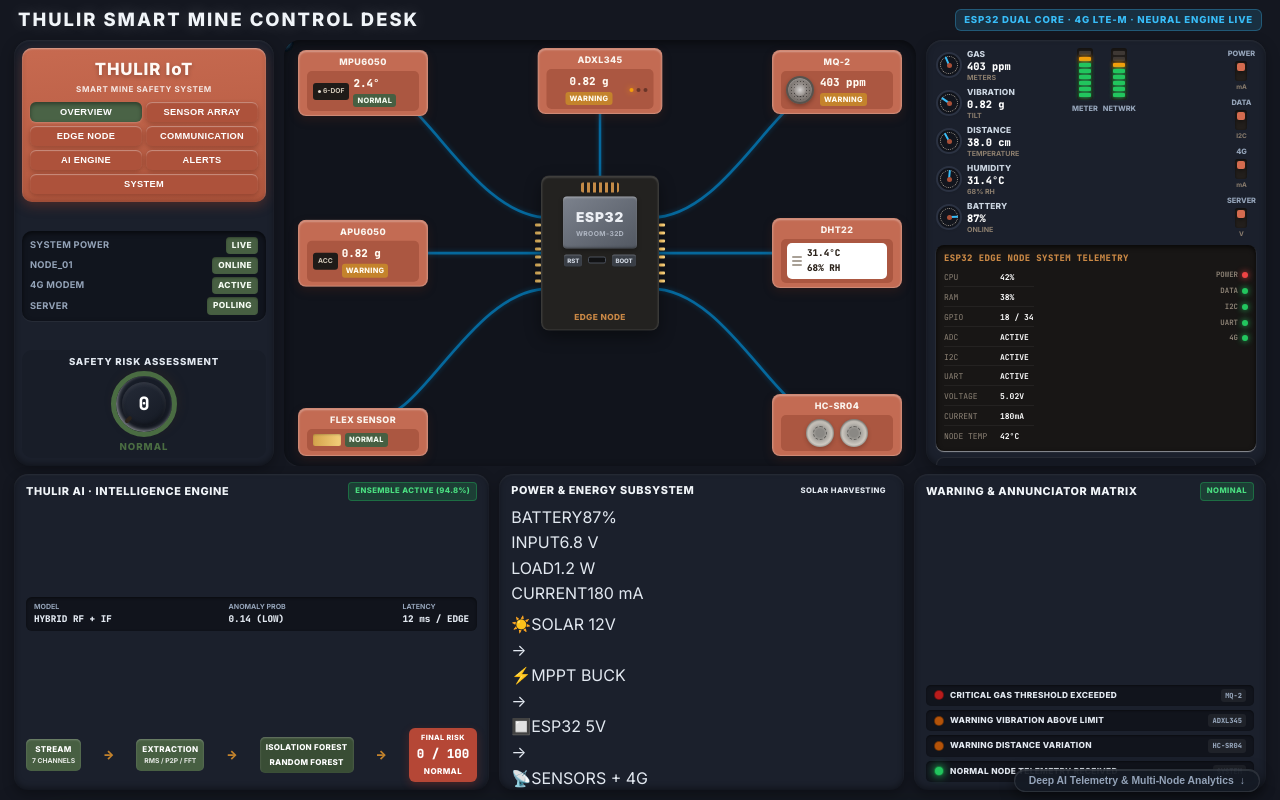
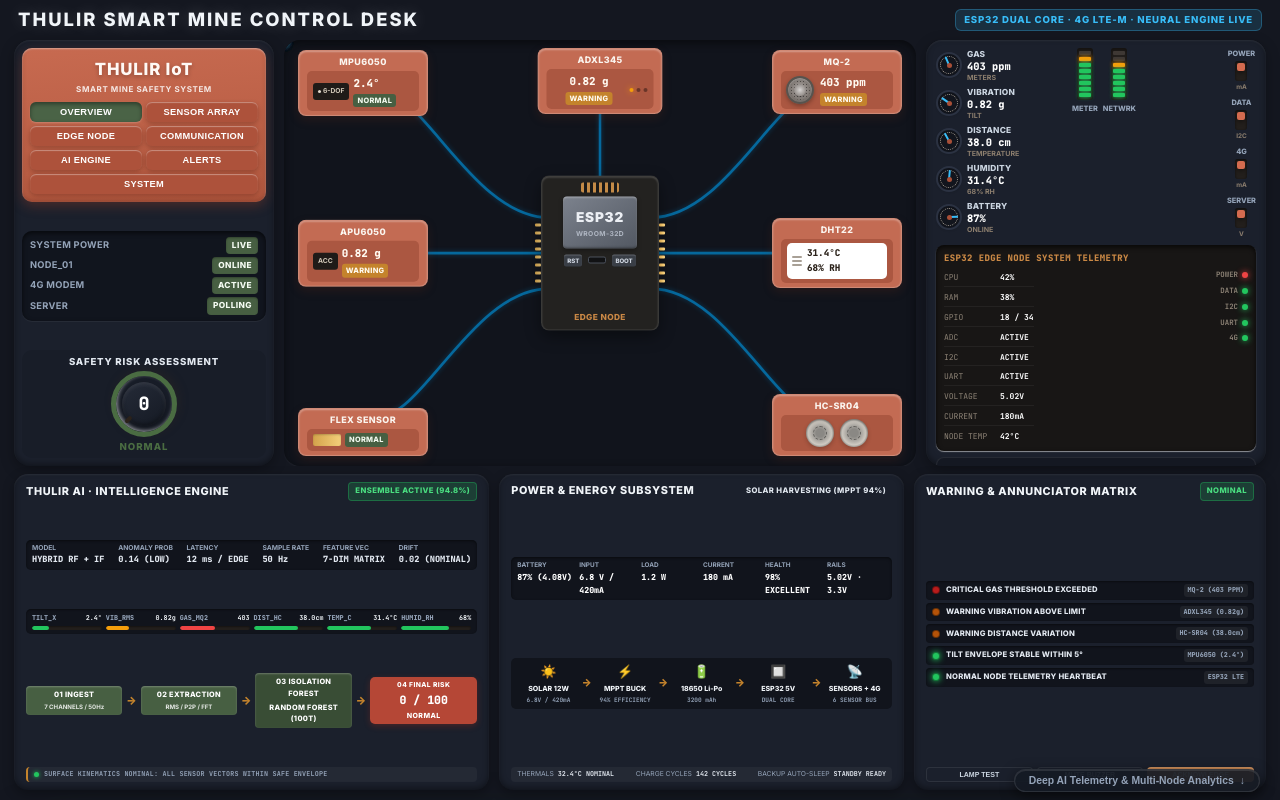
Before and after one commit to Rub26s21/THULIR, a React (Vite) app: page / in a window 1280 px wide. Shown: the top 800 px of the page. Built offline with nearby package versions, Linux system fonts and the light colour scheme; no server answers; the database is empty; a web font is replaced by a local one.

Commit message:
feat: enrich bottom engineering bays with 6-channel feature vector, diagnostic reasoning, power rails, and tactile annunciators

```diff
--- a/src/components/SmartMineControlDesk.tsx
+++ b/src/components/SmartMineControlDesk.tsx
@@ -620,11 +620,11 @@ export function SmartMineControlDesk({
       </div>
 
       {/* ════════════════════════════════════════════════════════
-          BOTTOM ROW: 3 Modular Engineering Bays
+          BOTTOM ROW: 3 Modular Engineering Bays (Rich & Fully Packed)
          ════════════════════════════════════════════════════════ */}
       <div className="desk-bottom-row">
 
-        {/* Bay 1: THULIR AI Decision Pipeline */}
+        {/* Bay 1: THULIR AI Decision Pipeline & Feature Vector */}
         <div className="desk-bottom-bay bay-ai">
           <div className="bay-header-row">
             <div className="bay-title">THULIR AI · INTELLIGENCE ENGINE</div>
@@ -644,32 +644,72 @@ export function SmartMineControlDesk({
               <span className="ai-stat-lbl">LATENCY</span>
               <strong className="ai-stat-val">12 ms / EDGE</strong>
             </div>
+            <div className="ai-stat-chip">
+              <span className="ai-stat-lbl">SAMPLE RATE</span>
+              <strong className="ai-stat-val">50 Hz</strong>
+            </div>
+            <div className="ai-stat-chip">
+              <span className="ai-stat-lbl">FEATURE VEC</span>
+              <strong className="ai-stat-val">7-DIM MATRIX</strong>
+            </div>
+            <div className="ai-stat-chip">
+              <span className="ai-stat-lbl">DRIFT</span>
+              <strong className="ai-stat-val">0.02 (NOMINAL)</strong>
+            </div>
+          </div>
+
+          {/* Real-time 7-Channel Feature Vector Bars */}
+          <div className="ai-feature-vector-strip">
+            <div className="feature-bar-item">
+              <div className="feature-bar-header"><span>TILT_X</span><strong>{tiltX.toFixed(1)}°</strong></div>
+              <div className="feature-bar-track"><div className="feature-bar-fill" style={{ width: `${Math.min(100, (Math.abs(tiltX) / 10) * 100)}%` }} /></div>
+            </div>
+            <div className="feature-bar-item">
+              <div className="feature-bar-header"><span>VIB_RMS</span><strong>{vibrationG.toFixed(2)}g</strong></div>
+              <div className="feature-bar-track"><div className="feature-bar-fill warning" style={{ width: `${Math.min(100, (vibrationG / 2.5) * 100)}%` }} /></div>
+            </div>
+            <div className="feature-bar-item">
+              <div className="feature-bar-header"><span>GAS_MQ2</span><strong>{gasPpm}</strong></div>
+              <div className="feature-bar-track"><div className="feature-bar-fill danger" style={{ width: `${Math.min(100, (gasPpm / 800) * 100)}%` }} /></div>
+            </div>
+            <div className="feature-bar-item">
+              <div className="feature-bar-header"><span>DIST_HC</span><strong>{distanceCm.toFixed(1)}cm</strong></div>
+              <div className="feature-bar-track"><div className="feature-bar-fill" style={{ width: `${Math.min(100, (distanceCm / 60) * 100)}%` }} /></div>
+            </div>
+            <div className="feature-bar-item">
+              <div className="feature-bar-header"><span>TEMP_C</span><strong>{tempC.toFixed(1)}°C</strong></div>
+              <div className="feature-bar-track"><div className="feature-bar-fill" style={{ width: `${Math.min(100, (tempC / 50) * 100)}%` }} /></div>
+            </div>
+            <div className="feature-bar-item">
+              <div className="feature-bar-header"><span>HUMID_RH</span><strong>{humidityRh}%</strong></div>
+              <div className="feature-bar-track"><div className="feature-bar-fill" style={{ width: `${Math.min(100, humidityRh)}%` }} /></div>
+            </div>
           </div>
 
           <div className="bay-ai-pipeline">
             <div className="pipeline-chip">
-              <span className="pipeline-chip-title">STREAM</span>
-              <span className="pipeline-chip-sub">7 CHANNELS</span>
+              <span className="pipeline-chip-title">01 INGEST</span>
+              <span className="pipeline-chip-sub">7 CHANNELS / 50Hz</span>
             </div>
 
             <div className="pipeline-arrow">→</div>
 
             <div className="pipeline-chip">
-              <span className="pipeline-chip-title">EXTRACTION</span>
+              <span className="pipeline-chip-title">02 EXTRACTION</span>
               <span className="pipeline-chip-sub">RMS / P2P / FFT</span>
             </div>
 
             <div className="pipeline-arrow">→</div>
 
             <div className="pipeline-chip dual">
-              <span className="pipeline-chip-title">ISOLATION FOREST</span>
-              <span className="pipeline-chip-title">RANDOM FOREST</span>
+              <span className="pipeline-chip-title">03 ISOLATION FOREST</span>
+              <span className="pipeline-chip-title">RANDOM FOREST (100T)</span>
             </div>
 
             <div className="pipeline-arrow">→</div>
 
             <div className="pipeline-result-box">
-              <div className="result-label">FINAL RISK</div>
+              <div className="result-label">04 FINAL RISK</div>
               <div className={`result-score ${riskLevel.toLowerCase()}`}>
                 {riskScore} / 100
               </div>
@@ -678,23 +718,32 @@ export function SmartMineControlDesk({
               </div>
             </div>
           </div>
+
+          <div className="ai-diagnostic-strip">
+            <span className="diag-dot" />
+            <span className="diag-text">
+              {riskScore > 50
+                ? 'SUBSIDENCE PATTERN DETECTED: ADXL345 RMS + HC-SR04 DISPLACEMENT RATE EXCEEDED THRESHOLD'
+                : 'SURFACE KINEMATICS NOMINAL: ALL SENSOR VECTORS WITHIN SAFE ENVELOPE'}
+            </span>
+          </div>
         </div>
 
         {/* Bay 2: Power & Energy Subsystem */}
         <div className="desk-bottom-bay bay-power">
           <div className="bay-header-row">
             <div className="bay-title">POWER & ENERGY SUBSYSTEM</div>
-            <span className="bay-status-badge solar-active">SOLAR HARVESTING</span>
+            <span className="bay-status-badge solar-active">SOLAR HARVESTING (MPPT 94%)</span>
           </div>
 
           <div className="power-metrics-strip">
             <div className="power-metric-box">
               <span className="metric-lbl">BATTERY</span>
-              <span className="metric-val">{batteryPct}%</span>
+              <span className="metric-val">{batteryPct}% (4.08V)</span>
             </div>
             <div className="power-metric-box">
               <span className="metric-lbl">INPUT</span>
-              <span className="metric-val">6.8 V</span>
+              <span className="metric-val">6.8 V / 420mA</span>
             </div>
             <div className="power-metric-box">
               <span className="metric-lbl">LOAD</span>
@@ -704,28 +753,52 @@ export function SmartMineControlDesk({
               <span className="metric-lbl">CURRENT</span>
               <span className="metric-val">180 mA</span>
             </div>
+            <div className="power-metric-box">
+              <span className="metric-lbl">HEALTH</span>
+              <span className="metric-val">98% EXCELLENT</span>
+            </div>
+            <div className="power-metric-box">
+              <span className="metric-lbl">RAILS</span>
+              <span className="metric-val">5.02V · 3.3V</span>
+            </div>
           </div>
 
           <div className="power-flow-schematic">
             <div className="flow-step">
               <span className="flow-icon">☀️</span>
-              <span className="flow-text">SOLAR 12V</span>
+              <span className="flow-text">SOLAR 12W</span>
+              <span className="flow-sub">6.8V / 420mA</span>
             </div>
             <div className="flow-arrow">→</div>
             <div className="flow-step">
               <span className="flow-icon">⚡</span>
               <span className="flow-text">MPPT BUCK</span>
+              <span className="flow-sub">94% EFFICIENCY</span>
+            </div>
+            <div className="flow-arrow">→</div>
+            <div className="flow-step">
+              <span className="flow-icon">🔋</span>
+              <span className="flow-text">18650 Li-Po</span>
+              <span className="flow-sub">3200 mAh</span>
             </div>
             <div className="flow-arrow">→</div>
             <div className="flow-step highlight">
               <span className="flow-icon">🔲</span>
               <span className="flow-text">ESP32 5V</span>
+              <span className="flow-sub">DUAL CORE</span>
             </div>
             <div className="flow-arrow">→</div>
             <div className="flow-step">
               <span className="flow-icon">📡</span>
               <span className="flow-text">SENSORS + 4G</span>
+              <span className="flow-sub">6 SENSOR BUS</span>
             </div>
+          </div>
+
+          <div className="power-substatus-bar">
+            <div className="power-sub-item"><span>THERMALS</span> <strong>32.4°C NOMINAL</strong></div>
+            <div className="power-sub-item"><span>CHARGE CYCLES</span> <strong>142 CYCLES</strong></div>
+            <div className="power-sub-item"><span>BACKUP AUTO-SLEEP</span> <strong>STANDBY READY</strong></div>
           </div>
         </div>
 
@@ -734,7 +807,7 @@ export function SmartMineControlDesk({
           <div className="bay-header-row">
             <div className="bay-title">WARNING & ANNUNCIATOR MATRIX</div>
             <span className={`bay-status-badge ${isGasWarning || isVibWarning ? 'active-amber' : 'active-green'}`}>
-              {isGasWarning || isVibWarning ? 'ACTIVE ALERTS' : 'NOMINAL'}
+              {isGasWarning || isVibWarning ? 'MASTER CAUTION' : 'NOMINAL'}
             </span>
           </div>
 
@@ -742,26 +815,54 @@ export function SmartMineControlDesk({
             <div className={`annunciator-row ${isGasWarning ? 'active-critical' : ''}`}>
               <span className={`pilot-jewel red ${isGasWarning ? 'flash' : ''}`} />
               <span className="annunciator-text">CRITICAL GAS THRESHOLD EXCEEDED</span>
-              <span className="annunciator-tag">MQ-2</span>
+              <span className="annunciator-tag">MQ-2 ({gasPpm} PPM)</span>
             </div>
 
             <div className={`annunciator-row ${isVibWarning ? 'active-warning' : ''}`}>
               <span className={`pilot-jewel amber ${isVibWarning ? 'glow' : ''}`} />
               <span className="annunciator-text">WARNING VIBRATION ABOVE LIMIT</span>
-              <span className="annunciator-tag">ADXL345</span>
+              <span className="annunciator-tag">ADXL345 ({vibrationG.toFixed(2)}g)</span>
             </div>
 
             <div className={`annunciator-row ${isDistWarning ? 'active-warning' : ''}`}>
               <span className={`pilot-jewel amber ${isDistWarning ? 'glow' : ''}`} />
               <span className="annunciator-text">WARNING DISTANCE VARIATION</span>
-              <span className="annunciator-tag">HC-SR04</span>
+              <span className="annunciator-tag">HC-SR04 ({distanceCm.toFixed(1)}cm)</span>
+            </div>
+
+            <div className="annunciator-row active-normal">
+              <span className="pilot-jewel green glow" />
+              <span className="annunciator-text">TILT ENVELOPE STABLE WITHIN 5°</span>
+              <span className="annunciator-tag">MPU6050 ({tiltX.toFixed(1)}°)</span>
             </div>
 
             <div className={`annunciator-row ${isNormalTelemetry ? 'active-normal' : ''}`}>
               <span className={`pilot-jewel green ${isNormalTelemetry ? 'glow' : ''}`} />
-              <span className="annunciator-text">NORMAL NODE TELEMETRY RECEIVED</span>
-              <span className="annunciator-tag">SYSTEM</span>
+              <span className="annunciator-text">NORMAL NODE TELEMETRY HEARTBEAT</span>
+              <span className="annunciator-tag">ESP32 LTE</span>
             </div>
+          </div>
+
+          {/* Tactile Annunciator Buttons */}
+          <div className="annunciator-actions-bar">
+            <button
+              className="annunciator-btn"
+              onClick={() => playHapticClick(750, 0.05)}
+            >
+              LAMP TEST
+            </button>
+            <button
+              className="annunciator-btn"
+              onClick={() => playHapticClick(500, 0.04)}
+            >
+              MUTE BUZZER
+            </button>
+            <button
+              className="annunciator-btn highlight"
+              onClick={() => playHapticClick(900, 0.06)}
+            >
+              ACKNOWLEDGE
+            </button>
           </div>
         </div>
 
--- a/src/desk.css
+++ b/src/desk.css
@@ -1487,10 +1487,10 @@
 /* Bay 1: AI Decision Pipeline & Intelligence */
 .ai-stats-bar {
   display: flex;
-  gap: 6px;
+  gap: 4px;
   background: #cbbfaf;
-  padding: 4px 8px;
-  border-radius: 6px;
+  padding: 3px 6px;
+  border-radius: 5px;
   box-shadow: inset 0 1px 3px rgba(0,0,0,0.12);
   justify-content: space-between;
 }
@@ -1507,7 +1507,7 @@
 }
 
 .ai-stat-lbl {
-  font-size: 0.44rem;
+  font-size: 0.42rem;
   font-weight: 700;
   color: #5c4e3f;
 }
@@ -1518,7 +1518,7 @@
 }
 
 .ai-stat-val {
-  font-size: 0.58rem;
+  font-size: 0.54rem;
   font-weight: 800;
   font-family: 'JetBrains Mono', monospace;
   color: #2b221a;
@@ -1533,38 +1533,112 @@
   color: #e2e8f0;
 }
 
+/* Feature Vector Strip */
+.ai-feature-vector-strip {
+  display: grid;
+  grid-template-columns: repeat(6, 1fr);
+  gap: 4px;
+  background: #cbbfaf;
+  padding: 4px 6px;
+  border-radius: 5px;
+  box-shadow: inset 0 1px 2px rgba(0,0,0,0.1);
+}
+
+[data-theme="dark-apple"] .ai-feature-vector-strip,
+[data-theme="dark-space"] .ai-feature-vector-strip {
+  background: #11141c;
+  box-shadow: inset 0 1px 2px rgba(0,0,0,0.4);
+}
+
+.feature-bar-item {
+  display: flex;
+  flex-direction: column;
+  gap: 2px;
+}
+
+.feature-bar-header {
+  display: flex;
+  justify-content: space-between;
+  align-items: center;
+  font-size: 0.42rem;
+  font-family: 'JetBrains Mono', monospace;
+  font-weight: 800;
+}
+
+.feature-bar-header span {
+  color: #5c4e3f;
+}
+
+[data-theme="dark-apple"] .feature-bar-header span,
+[data-theme="dark-space"] .feature-bar-header span {
+  color: #94a3b8;
+}
+
+.feature-bar-header strong {
+  color: #2b221a;
+}
+
+[data-theme="dark-apple"] .feature-bar-header strong,
+[data-theme="dark-space"] .feature-bar-header strong {
+  color: #f1f5f9;
+}
+
+.feature-bar-track {
+  height: 4px;
+  background: #231f1c;
+  border-radius: 2px;
+  overflow: hidden;
+  box-shadow: inset 0 1px 2px rgba(0,0,0,0.4);
+}
+
+.feature-bar-fill {
+  height: 100%;
+  background: #22c55e;
+  border-radius: 2px;
+  transition: width 0.3s ease;
+}
+
+.feature-bar-fill.warning {
+  background: #f59e0b;
+}
+
+.feature-bar-fill.danger {
+  background: #ef4444;
+}
+
 .bay-ai-pipeline {
   display: flex;
   align-items: center;
   justify-content: space-between;
-  gap: 4px;
+  gap: 3px;
 }
 
 .pipeline-chip {
   background: #475f42;
   color: #ffffff;
-  padding: 4px 6px;
-  border-radius: 5px;
+  padding: 3px 5px;
+  border-radius: 4px;
   text-align: center;
   box-shadow: inset 0 1px 2px rgba(255,255,255,0.25);
   display: flex;
   flex-direction: column;
   gap: 1px;
+  flex: 1;
 }
 
 .pipeline-chip.dual {
-  gap: 3px;
+  gap: 2px;
   background: #394d35;
 }
 
 .pipeline-chip-title {
-  font-size: 0.5rem;
+  font-size: 0.46rem;
   font-weight: 800;
   letter-spacing: 0.3px;
 }
 
 .pipeline-chip-sub {
-  font-size: 0.42rem;
+  font-size: 0.38rem;
   font-weight: 700;
   opacity: 0.85;
 }
@@ -1572,166 +1646,221 @@
 .pipeline-arrow {
   color: #c4832c;
   font-weight: 900;
-  font-size: 0.75rem;
+  font-size: 0.68rem;
+  padding: 0 1px;
 }
 
 .pipeline-result-box {
   background: #b54736;
   color: #ffffff;
-  border-radius: 6px;
-  padding: 4px 8px;
+  border-radius: 5px;
+  padding: 3px 6px;
   text-align: center;
-  box-shadow: 0 3px 8px rgba(180, 50, 30, 0.3);
+  box-shadow: 0 2px 6px rgba(180, 50, 30, 0.3);
+  flex: 1.1;
 }
 
 .result-label {
-  font-size: 0.45rem;
+  font-size: 0.42rem;
   font-weight: 800;
   letter-spacing: 0.4px;
 }
 
 .result-score {
-  font-size: 0.78rem;
+  font-size: 0.72rem;
   font-weight: 900;
   font-family: 'JetBrains Mono', monospace;
-  margin: 1px 0;
+  margin: 0;
 }
 
 .result-badge {
-  font-size: 0.5rem;
+  font-size: 0.44rem;
   font-weight: 800;
   letter-spacing: 0.4px;
 }
 
+.ai-diagnostic-strip {
+  display: flex;
+  align-items: center;
+  gap: 5px;
+  background: rgba(0, 0, 0, 0.05);
+  padding: 2px 6px;
+  border-radius: 4px;
+  border-left: 2px solid #c4832c;
+}
+
+[data-theme="dark-apple"] .ai-diagnostic-strip,
+[data-theme="dark-space"] .ai-diagnostic-strip {
+  background: rgba(255, 255, 255, 0.04);
+}
+
+.diag-dot {
+  width: 5px;
+  height: 5px;
+  border-radius: 50%;
+  background: #22c55e;
+  box-shadow: 0 0 4px #22c55e;
+  flex-shrink: 0;
+}
+
+.diag-text {
+  font-size: 0.42rem;
+  font-weight: 700;
+  font-family: 'JetBrains Mono', monospace;
+  color: #4a4036;
+  letter-spacing: 0.2px;
+  white-space: nowrap;
+  overflow: hidden;
+  text-overflow: ellipsis;
+}
+
+[data-theme="dark-apple"] .diag-text,
+[data-theme="dark-space"] .diag-text {
+  color: #94a3b8;
+}
+
 /* Bay 2: Power System */
-.power-stats-strip {
+.power-metrics-strip {
+  display: grid;
+  grid-template-columns: repeat(6, 1fr);
+  gap: 3px;
   background: #cbbfaf;
-  border-radius: 6px;
-  padding: 4px 8px;
-  display: flex;
-  justify-content: space-between;
-  align-items: center;
+  border-radius: 5px;
+  padding: 3px 6px;
   box-shadow: inset 0 1px 3px rgba(0,0,0,0.12);
 }
 
-[data-theme="dark-apple"] .power-stats-strip,
-[data-theme="dark-space"] .power-stats-strip {
+[data-theme="dark-apple"] .power-metrics-strip,
+[data-theme="dark-space"] .power-metrics-strip {
   background: #11141c;
   box-shadow: inset 0 1px 3px rgba(0,0,0,0.5);
 }
 
-.power-stat {
-  display: flex;
-  flex-direction: column;
-}
-
-.power-stat span {
-  font-size: 0.44rem;
+.power-metric-box {
+  display: flex;
+  flex-direction: column;
+}
+
+.metric-lbl {
+  font-size: 0.4rem;
   font-weight: 700;
   color: #5c4e3f;
 }
 
-[data-theme="dark-apple"] .power-stat span,
-[data-theme="dark-space"] .power-stat span {
+[data-theme="dark-apple"] .metric-lbl,
+[data-theme="dark-space"] .metric-lbl {
   color: #94a3b8;
 }
 
-.power-stat strong {
-  font-size: 0.65rem;
+.metric-val {
+  font-size: 0.52rem;
   font-weight: 800;
   font-family: 'JetBrains Mono', monospace;
   color: #2b221a;
 }
 
-[data-theme="dark-apple"] .power-stat strong,
-[data-theme="dark-space"] .power-stat strong {
+[data-theme="dark-apple"] .metric-val,
+[data-theme="dark-space"] .metric-val {
   color: #ffffff;
 }
 
-.power-rocker-toggle {
-  cursor: pointer;
-}
-
-.mini-rocker {
-  width: 10px;
-  height: 18px;
-  background: #231f1c;
-  border-radius: 2px;
-  position: relative;
-}
-
-.mini-rocker::after {
-  content: '';
-  position: absolute;
-  top: 2px;
-  left: 1px;
-  width: 8px;
-  height: 7px;
-  background: #d46b4f;
-  border-radius: 1px;
-  transition: all 0.15s ease;
-}
-
-.mini-rocker.active::after {
-  top: 9px;
-  background: #22c55e;
-}
-
-.power-schematic-flow {
+.power-flow-schematic {
   display: flex;
   align-items: center;
   justify-content: space-between;
-  gap: 4px;
-}
-
-.schematic-item {
-  display: flex;
-  flex-direction: column;
-  align-items: center;
   gap: 2px;
-}
-
-.schematic-icon {
-  width: 26px;
-  height: 26px;
+  background: #cbbfaf;
+  padding: 4px 6px;
   border-radius: 5px;
-  background: #cbbfaf;
-  box-shadow: 0 2px 4px rgba(0,0,0,0.15);
-  display: flex;
-  align-items: center;
-  justify-content: center;
-  font-size: 0.58rem;
-  font-weight: 800;
-}
-
-[data-theme="dark-apple"] .schematic-icon,
-[data-theme="dark-space"] .schematic-icon {
-  background: #131722;
-  color: #cbd5e1;
-}
-
-.schematic-trace {
+}
+
+[data-theme="dark-apple"] .power-flow-schematic,
+[data-theme="dark-space"] .power-flow-schematic {
+  background: #11141c;
+}
+
+.flow-step {
+  display: flex;
+  flex-direction: column;
+  align-items: center;
+  gap: 1px;
+  text-align: center;
+  flex: 1;
+}
+
+.flow-icon {
+  font-size: 0.8rem;
+}
+
+.flow-text {
+  font-size: 0.44rem;
+  font-weight: 800;
+  color: #2b221a;
+}
+
+[data-theme="dark-apple"] .flow-text,
+[data-theme="dark-space"] .flow-text {
+  color: #f1f5f9;
+}
+
+.flow-sub {
+  font-size: 0.38rem;
+  font-weight: 700;
+  color: #6b5c4d;
+  font-family: 'JetBrains Mono', monospace;
+}
+
+[data-theme="dark-apple"] .flow-sub,
+[data-theme="dark-space"] .flow-sub {
+  color: #94a3b8;
+}
+
+.flow-arrow {
   color: #c4832c;
   font-weight: 900;
-  font-size: 0.75rem;
-}
-
-.schematic-label {
+  font-size: 0.65rem;
+}
+
+.power-substatus-bar {
+  display: flex;
+  justify-content: space-between;
+  background: rgba(0, 0, 0, 0.05);
+  padding: 2px 6px;
+  border-radius: 4px;
+}
+
+[data-theme="dark-apple"] .power-substatus-bar,
+[data-theme="dark-space"] .power-substatus-bar {
+  background: rgba(255, 255, 255, 0.04);
+}
+
+.power-sub-item {
   font-size: 0.42rem;
-  font-weight: 800;
-  color: #4a4036;
-}
-
-[data-theme="dark-apple"] .schematic-label,
-[data-theme="dark-space"] .schematic-label {
+  display: flex;
+  gap: 4px;
+  color: #5c4e3f;
+}
+
+[data-theme="dark-apple"] .power-sub-item,
+[data-theme="dark-space"] .power-sub-item {
   color: #94a3b8;
+}
+
+.power-sub-item strong {
+  color: #2b221a;
+  font-family: 'JetBrains Mono', monospace;
+}
+
+[data-theme="dark-apple"] .power-sub-item strong,
+[data-theme="dark-space"] .power-sub-item strong {
+  color: #e2e8f0;
 }
 
 /* Bay 3: Warning Annunciator Panel */
 .annunciator-list {
   display: flex;
   flex-direction: column;
-  gap: 4px;
+  gap: 3px;
 }
 
 .annunciator-row {
@@ -1740,8 +1869,8 @@
   justify-content: space-between;
   gap: 6px;
   background: #cbbfaf;
-  border-radius: 5px;
-  padding: 4px 8px;
+  border-radius: 4px;
+  padding: 3px 6px;
   box-shadow: inset 0 1px 2px rgba(0,0,0,0.12);
 }
 
@@ -1751,9 +1880,19 @@
   box-shadow: inset 0 1px 2px rgba(0,0,0,0.4);
 }
 
+.annunciator-row.active-critical {
+  background: rgba(239, 68, 68, 0.18);
+  border: 1px solid rgba(239, 68, 68, 0.35);
+}
+
+.annunciator-row.active-warning {
+  background: rgba(245, 158, 11, 0.18);
+  border: 1px solid rgba(245, 158, 11, 0.35);
+}
+
 .pilot-jewel {
-  width: 10px;
-  height: 10px;
+  width: 8px;
+  height: 8px;
   border-radius: 50%;
   border: 1px solid rgba(0, 0, 0, 0.4);
   flex-shrink: 0;
@@ -1763,20 +1902,19 @@
   background: #b91c1c;
 }
 
-.pilot-jewel.red.pulse {
+.pilot-jewel.red.flash {
   background: #ef4444;
-  box-shadow: 0 0 8px #ef4444;
-  animation: jewelPulse 1.2s infinite alternate;
+  box-shadow: 0 0 6px #ef4444;
+  animation: jewelPulse 1.0s infinite alternate;
 }
 
 .pilot-jewel.amber {
   background: #b45309;
 }
 
-.pilot-jewel.amber.pulse {
+.pilot-jewel.amber.glow {
   background: #f59e0b;
-  box-shadow: 0 0 8px #f59e0b;
-  animation: jewelPulse 1.2s infinite alternate;
+  box-shadow: 0 0 6px #f59e0b;
 }
 
 .pilot-jewel.green {
@@ -1785,19 +1923,19 @@
 
 .pilot-jewel.green.glow {
   background: #22c55e;
-  box-shadow: 0 0 8px #22c55e;
+  box-shadow: 0 0 6px #22c55e;
 }
 
 @keyframes jewelPulse {
-  0% { opacity: 0.6; transform: scale(0.95); }
-  100% { opacity: 1; transform: scale(1.05); }
+  0% { opacity: 0.5; transform: scale(0.9); }
+  100% { opacity: 1; transform: scale(1.1); }
 }
 
 .annunciator-text {
-  font-size: 0.52rem;
+  font-size: 0.48rem;
   font-weight: 800;
   color: #2e261f;
-  letter-spacing: 0.3px;
+  letter-spacing: 0.2px;
   flex: 1;
 }
 
@@ -1807,7 +1945,7 @@
 }
 
 .annunciator-tag {
-  font-size: 0.44rem;
+  font-size: 0.42rem;
   font-weight: 800;
   font-family: 'JetBrains Mono', monospace;
   color: #78716c;
@@ -1821,3 +1959,54 @@
   color: #94a3b8;
   background: rgba(255,255,255,0.06);
 }
+
+.annunciator-actions-bar {
+  display: flex;
+  gap: 4px;
+}
+
+.annunciator-btn {
+  flex: 1;
+  background: #cbbfaf;
+  border: 1px solid rgba(255, 255, 255, 0.4);
+  border-radius: 4px;
+  padding: 3px 0;
+  font-size: 0.44rem;
+  font-weight: 800;
+  color: #3b3026;
+  cursor: pointer;
+  box-shadow: 0 1px 2px rgba(0,0,0,0.1);
+  transition: all 0.15s ease;
+}
+
+[data-theme="dark-apple"] .annunciator-btn,
+[data-theme="dark-space"] .annunciator-btn {
+  background: #1b202c;
+  color: #cbd5e1;
+  border-color: rgba(255,255,255,0.08);
+}
+
+.annunciator-btn:hover {
+  background: #ffffff;
+  color: #1a1714;
+}
+
+[data-theme="dark-apple"] .annunciator-btn:hover,
+[data-theme="dark-space"] .annunciator-btn:hover {
+  background: #283044;
+  color: #38bdf8;
+}
+
+.annunciator-btn:active {
+  transform: translateY(1px);
+  box-shadow: inset 0 1px 2px rgba(0,0,0,0.3);
+}
+
+.annunciator-btn.highlight {
+  background: #c88651;
+  color: #ffffff;
+}
+
+.annunciator-btn.highlight:hover {
+  background: #d49563;
+}
```
